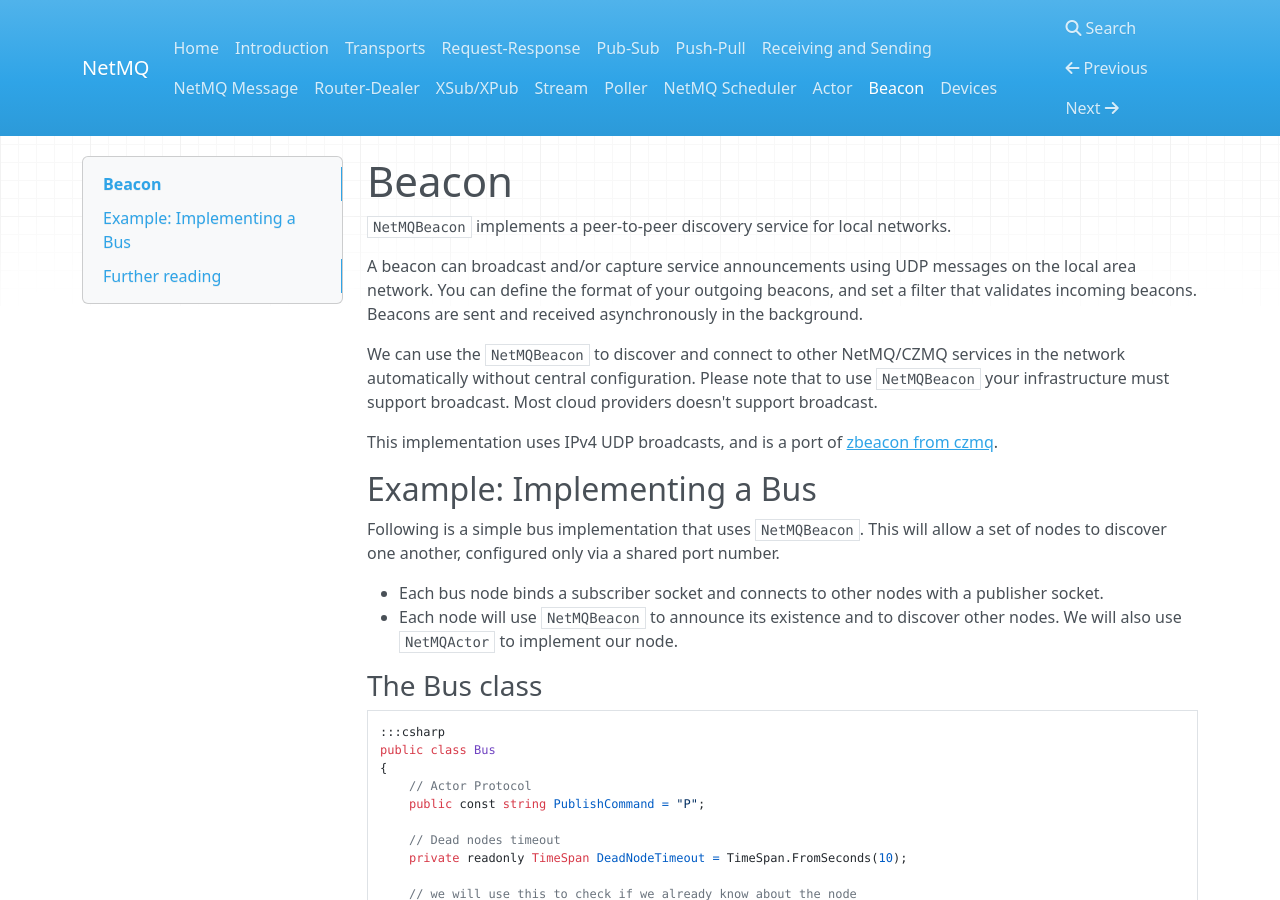
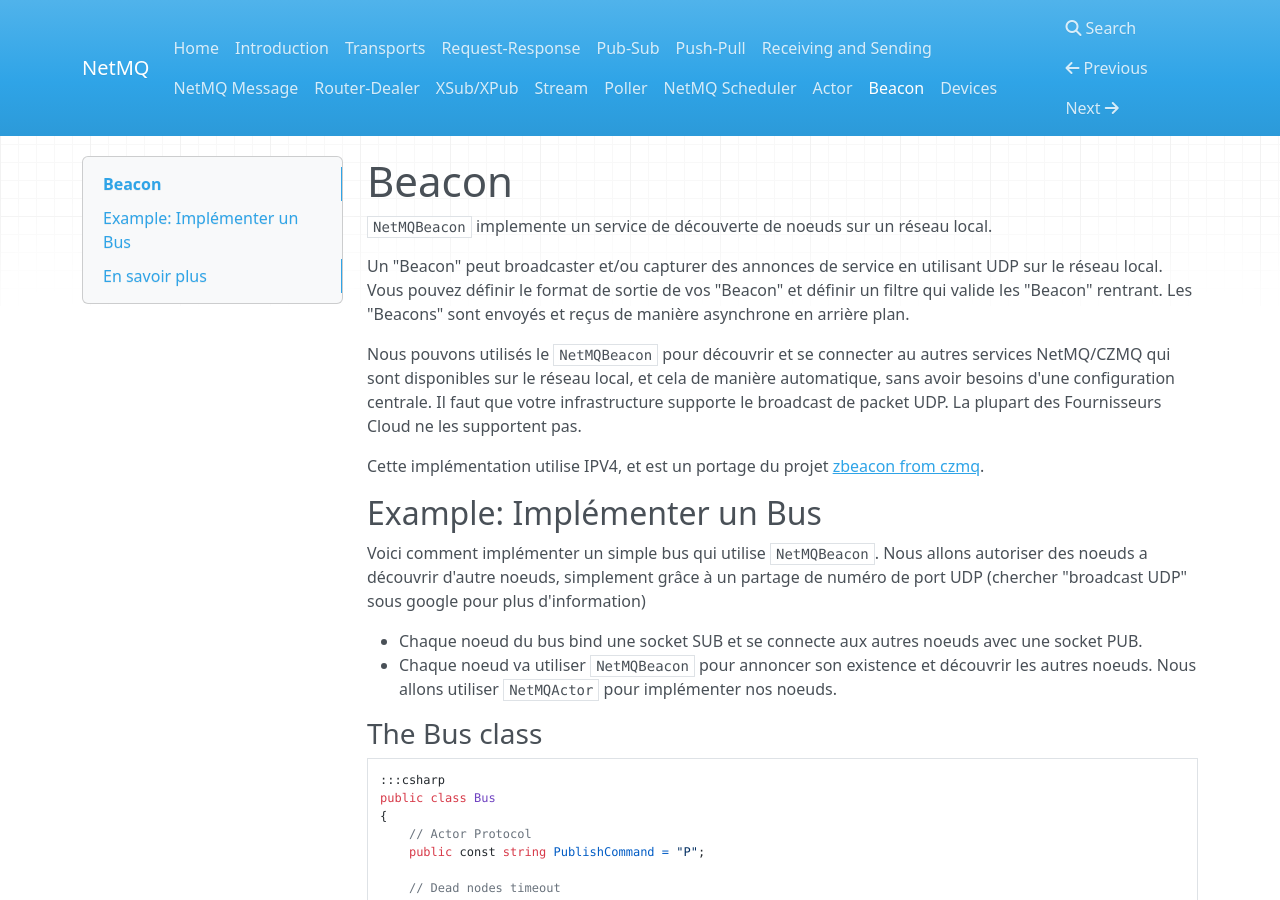
Before and after one commit to NetMQ/Docs-French, an MkDocs documentation site: the page built from docs/beacon.md, in a window 1280 px wide and 900 px high. Built offline with MkDocs 1.6.1, drawn with Linux system fonts in a browser that asks for light colours; nearby versions of some CDN libraries; old or Windows-style settings are respelled for this version of MkDocs; some of the changed text lies outside the part shown.

Commit message:
Update beacon.md

```diff
--- a/docs/beacon.md
+++ b/docs/beacon.md
@@ -1,25 +1,23 @@
 Beacon
 ======
 
-`NetMQBeacon` implements a peer-to-peer discovery service for local networks.
+`NetMQBeacon` implemente un service de découverte de noeuds sur un réseau local.
 
-A beacon can broadcast and/or capture service announcements using UDP messages on the local area network.
-You can define the format of your outgoing beacons, and set a filter that validates incoming beacons.
-Beacons are sent and received asynchronously in the background.
+Un "Beacon" peut broadcaster et/ou capturer des annonces de service en utilisant UDP sur le réseau local.
+Vous pouvez définir le format de sortie de vos "Beacon" et définir un filtre qui valide les "Beacon" rentrant.
+Les "Beacons" sont envoyés et reçus de manière asynchrone en arrière plan.
 
-We can use the `NetMQBeacon` to discover and connect to other NetMQ/CZMQ services in the network automatically
-without central configuration. Please note that to use `NetMQBeacon` your infrastructure must support broadcast.
-Most cloud providers doesn't support broadcast.
+Nous pouvons utilisés le `NetMQBeacon` pour découvrir et se connecter au autres services NetMQ/CZMQ qui sont disponibles sur le réseau local, et cela de manière automatique, sans avoir besoins d'une configuration centrale. Il faut que votre infrastructure supporte le broadcast de packet UDP. La plupart des Fournisseurs Cloud ne les supportent pas.
 
-This implementation uses IPv4 UDP broadcasts, and is a port of [zbeacon from czmq](https://github.com/zeromq/czmq#toc4-425).
+Cette implémentation utilise IPV4, et est un portage du projet [zbeacon from czmq](https://github.com/zeromq/czmq#toc4-425).
 
-## Example: Implementing a Bus
 
-Following is a simple bus implementation that uses `NetMQBeacon`. This will allow a set of nodes
-to discover one another, configured only via a shared port number.
+## Example: Implémenter un Bus
 
-* Each bus node binds a subscriber socket and connects to other nodes with a publisher socket.
-* Each node will use `NetMQBeacon` to announce its existence and to discover other nodes. We will also use `NetMQActor` to implement our node.
+Voici comment implémenter un simple bus qui utilise `NetMQBeacon`. Nous allons autoriser des noeuds a découvrir d'autre noeuds, simplement grâce à un partage de numéro de port UDP (chercher "broadcast UDP" sous google pour plus d'information)
+
+* Chaque noeud du bus bind une socket SUB et se connecte aux autres noeuds avec une socket PUB.
+* Chaque noeud va utiliser `NetMQBeacon` pour annoncer son existence et découvrir les autres noeuds. Nous allons utiliser `NetMQActor` pour implémenter nos noeuds.
 
 ### The Bus class
 
@@ -221,7 +219,7 @@ to discover one another, configured only via a shared port number.
 
 ### Node implementation
 
-A node on the bus might resemble:
+Un noeud sur le bus est définit:
 
     :::csharp
     using (NetMQContext context = NetMQContext.Create())
@@ -258,6 +256,6 @@ A node on the bus might resemble:
         }
     }
 
-## Further reading
+## En savoir plus
 
-* [Solving the Discovery Problem](http://hintjens.com/blog:32)
+* [Resoudre le problème de découverte de noeuds](http://hintjens.com/blog:32)
```
